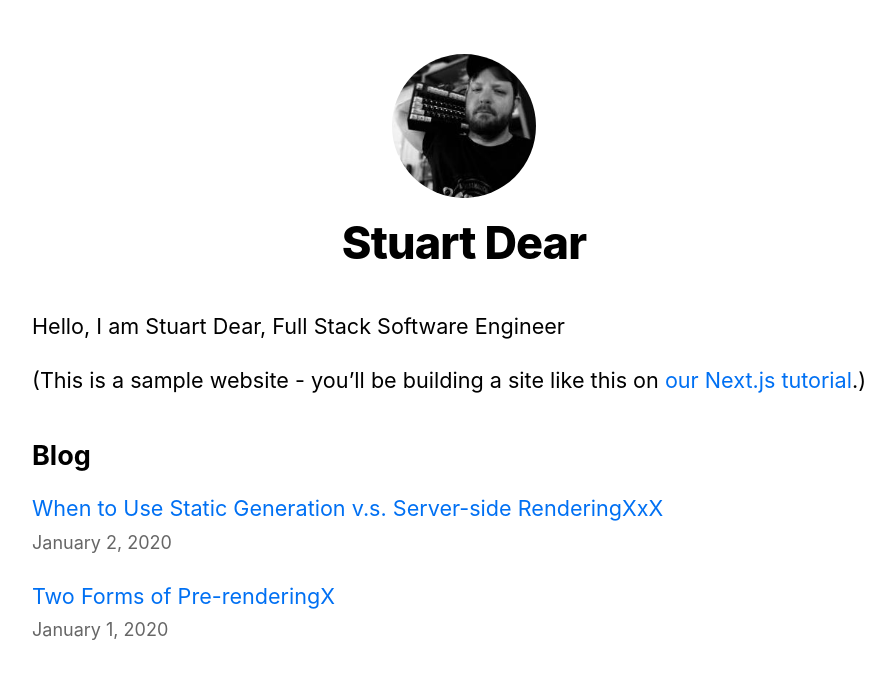
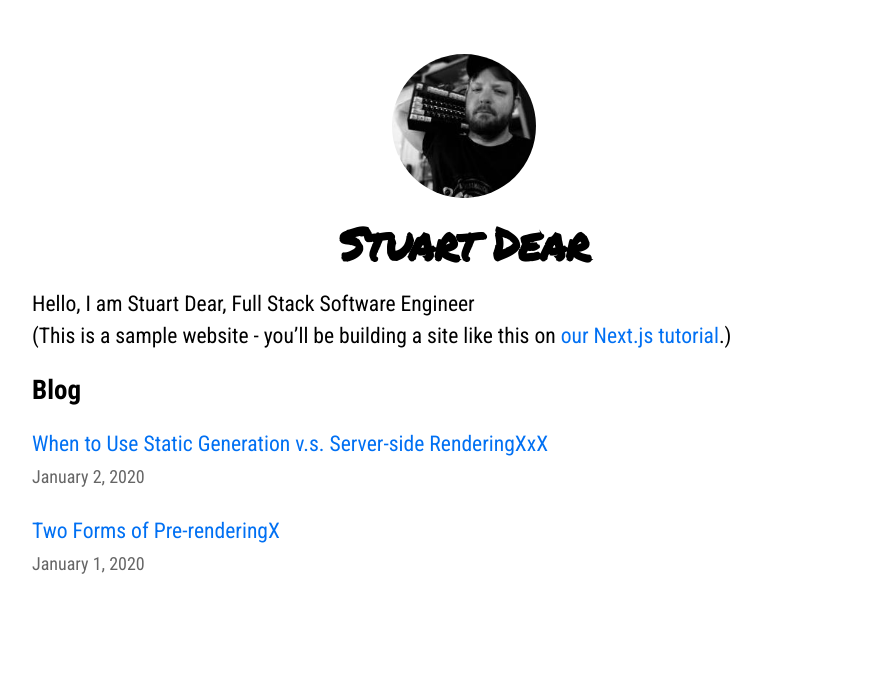
Before and after one commit to csdear/AM-FM_nextJS, a Next.js app: page / in a window 1280 px wide. Shown: the top 678 px of the page, without its empty margins (176-1071 px from the left). Built offline with nearby package versions, Linux system fonts and the light colour scheme.

Commit message:
start work on navbar. fonts, sass vars.

```diff
--- a/styles/globals.scss
+++ b/styles/globals.scss
@@ -1,15 +1,19 @@
+@import './variables.scss';
+
 html,
 body {
   padding: 0;
   margin: 0;
-  font-family: -apple-system, BlinkMacSystemFont, Segoe UI, Roboto, Oxygen, Ubuntu,
-    Cantarell, Fira Sans, Droid Sans, Helvetica Neue, sans-serif;
+  font-family: $RobotoCondensed; // NB_COMPTON
+  // font-family: -apple-system, BlinkMacSystemFont, Segoe UI, Roboto, Oxygen, Ubuntu,
+  //   Cantarell, Fira Sans, Droid Sans, Helvetica Neue, sans-serif;
   line-height: 1.6;
   font-size: 18px;
 }
 
 * {
   box-sizing: border-box;
+  margin: 0; // NB_Compton
 }
 
 a {
--- a/styles/utils.module.scss
+++ b/styles/utils.module.scss
@@ -1,4 +1,7 @@
+@import './variables.scss';
+
 .heading2Xl {
+    font-family: $PermanentMarker;
     font-size: 2.5rem;
     line-height: 1.2;
     font-weight: 800;
--- /dev/null
+++ b/styles/variables.scss
@@ -0,0 +1,31 @@
+
+@import url('https://fonts.googleapis.com/css2?family=Roboto+Condensed:ital,wght@0,300;0,400;0,700;1,300;1,400;1,700&display=swap');
+@import url('https://fonts.googleapis.com/css2?family=Permanent+Marker&family=Roboto+Condensed:ital,wght@0,300;0,400;0,700;1,300;1,400;1,700&display=swap');
+
+$RobotoCondensed: 'Roboto Condensed', sans-serif;
+$PermanentMarker: 'Permanent Marker', sans-serif;
+
+//colors
+$dark: rgb(29, 29, 29);
+$light: #fff;
+$primary: rgb(162, 162, 246);
+$bg: rgb(244, 244, 255);
+
+//spacing
+$spacing-md: 16px;
+$spacing-lg: 32px;
+
+//border radius
+$borderRadius: 12px;
+
+//header height
+$headerHeight: 100px;
+
+@mixin breakpoint($point) {
+    @if $point == md {
+        //768px.
+        @media (min-width: 48em) {
+            @content;
+        }
+    }
+}
```
Also changed, not shown: components/layout/layout.module.scss (line endings or trailing spaces).
